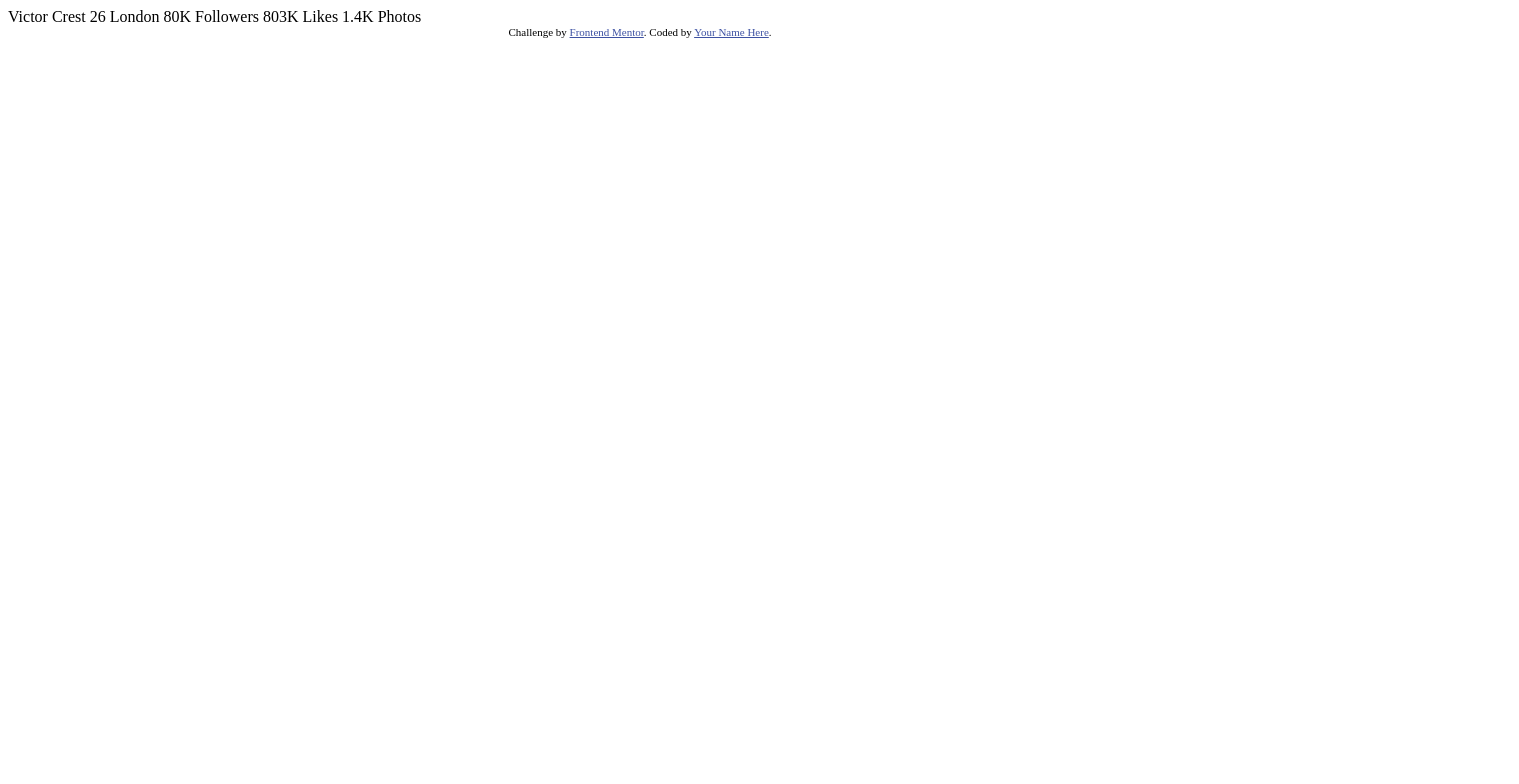
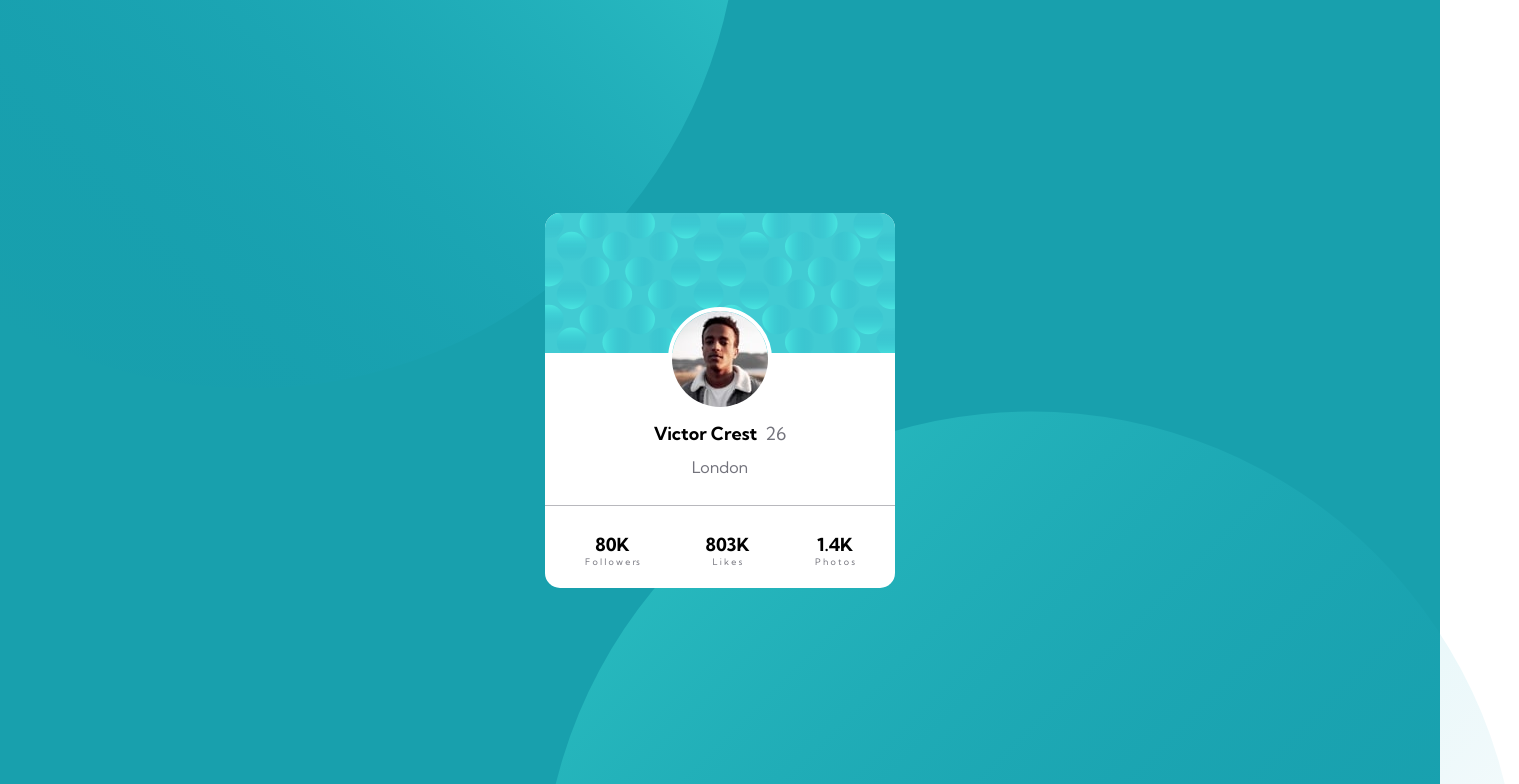
Before and after one commit to VSandwar74/profile-card-component-main, a plain HTML site: page index.html in a window 1280 px wide. Shown: the top 784 px of the page, 1519 px wide, since content can reach past the window. Drawn offline with Linux system fonts and the light colour scheme.

Commit message:
Final product

```diff
--- a/index.html
+++ b/index.html
@@ -9,27 +9,51 @@
   <title>Frontend Mentor | Profile card component</title>
 
   <!-- Feel free to remove these styles or customise in your own stylesheet 👍 -->
+  <link rel='stylesheet' href="style.css">
   <style>
     .attribution { font-size: 11px; text-align: center; }
     .attribution a { color: hsl(228, 45%, 44%); }
   </style>
 </head>
 <body>
-  Victor Crest
-  26
-  London
-
-  80K
-  Followers
-
-  803K
-  Likes
-
-  1.4K
-  Photos
-  <div class="attribution">
-    Challenge by <a href="https://www.frontendmentor.io?ref=challenge" target="_blank">Frontend Mentor</a>.
-    Coded by <a href="#">Your Name Here</a>.
-  </div>
+  <main>
+    <img src="./images/bg-pattern-top.svg" class="bubble1"/>
+    <img src="./images/bg-pattern-bottom.svg" class="bubble2"/>
+    <div class="card">
+      <div class="bg">
+        <img src="./images/bg-pattern-card.svg" class="background"/>
+      </div>
+      <div class="profile">
+        <img src="./images/image-victor.jpg" class="ppic"/>
+        <!-- <span class="dot"></span> -->
+      </div>
+      <div class="data">
+        <div class="namenum">
+          <p class="name">Victor Crest&nbsp&nbsp</p>
+          <p>26</p>
+        </div>
+        <p class="location">London</p>
+        <hr>
+        <div class="stats">
+          <div class="stat">
+            <p>80K</p>
+            <p id="statid">F o l l o w e rs</p>
+          </div>
+          <div class="stat">
+            <p>803K</p>
+            <p id="statid">L i k e s</p>
+          </div>
+          <div class="stat">
+            <p>1.4K</p>
+            <p id="statid">P h o t o s</p>
+          </div>
+        </div>
+      </div>
+    </div>
+    <div class="attribution">
+      Challenge by <a href="https://www.frontendmentor.io?ref=challenge" target="_blank">Frontend Mentor</a>.
+      Coded by <a href="#">Your Name Here</a>.
+    </div>
+  </main>
 </body>
 </html>
--- /dev/null
+++ b/style.css
@@ -0,0 +1,117 @@
+@import url('https://fonts.googleapis.com/css2?family=Kumbh+Sans:wght@400;700&display=swap');
+* {
+    margin: 0;
+    padding: 0;
+    box-sizing: border-box;
+}
+body {margin: 0; height: 100%; overflow: hidden}
+main {
+    width: 1440px;
+    height: 100vh;
+    background-color: #18A0AD;
+    display: flex;
+    flex-direction: column;
+    /* align-items: center; */
+    justify-content: center;
+}
+.card {
+    align-self: center;
+    position: absolute;
+    background-color: white;
+    width: 350px;
+    height: 375px;
+    display: flex;
+    flex-direction: column;
+    align-items: center;
+    border-radius: 15px;
+    padding-bottom: 20px;
+}
+.background {
+    border-radius: 15px 15px 0px 0px;
+    z-index: 1;
+}
+.profile {
+    position: absolute;
+    width: 100%;
+    align-self: center;
+    margin-top: 144px;
+    display: flex;
+    flex-direction: row;
+    align-items: center;
+    justify-content: center;
+}
+.ppic {
+    border-radius: 50%;
+    z-index: 2;
+    margin-top: -50px;
+    border: 4px solid white;
+}
+.data {
+    display: flex;
+    flex-direction: column;
+    align-items: center;
+    width: 100%;
+    height: 100%;
+    margin-top: 65px;
+    justify-content: space-between;
+}
+.namenum {
+    display: flex;
+    flex-direction: row;
+}
+p {
+    font-family: 'Kumbh Sans', sans-serif;
+    font-size: 18px;
+    color: #73737C;
+    font-weight: 400;
+}
+.name {
+    color: black;
+    font-weight: 700;
+}
+.location {
+    margin-top: -15px;
+    font-size: 16px;
+}
+.data hr {
+    height: 1px;
+    background-color: #73737C;
+    width: 100%;
+    border: none;
+    opacity: 50%;
+}
+.stats {
+    display: flex;
+    width: 100%;
+    flex-direction: row;
+    align-items: center;
+    justify-content: space-between;
+    padding: 0px 40px 0px 40px;
+}
+.stat {
+    display: flex;
+    flex-direction: column;
+    align-items: center;
+}
+.stat p {
+    font-weight: 700;
+    color: black;
+}
+#statid {
+    font-size: 9px;
+    color: #73737C;
+    font-weight: 400;
+}
+.bubble1 {
+    position: absolute;
+    left: -239px;
+    top: -589px;
+}
+.bubble2 {
+    position: absolute;
+    right: -239px;
+    bottom: -589px;
+}
+
+.attribution { font-size: 11px; text-align: center; }
+.attribution a { color: hsl(228, 45%, 44%); }
```
Also changed, not shown: images/Screenshot 2023-01-06 at 6.19.27 PM.png (added), 3 other files.
